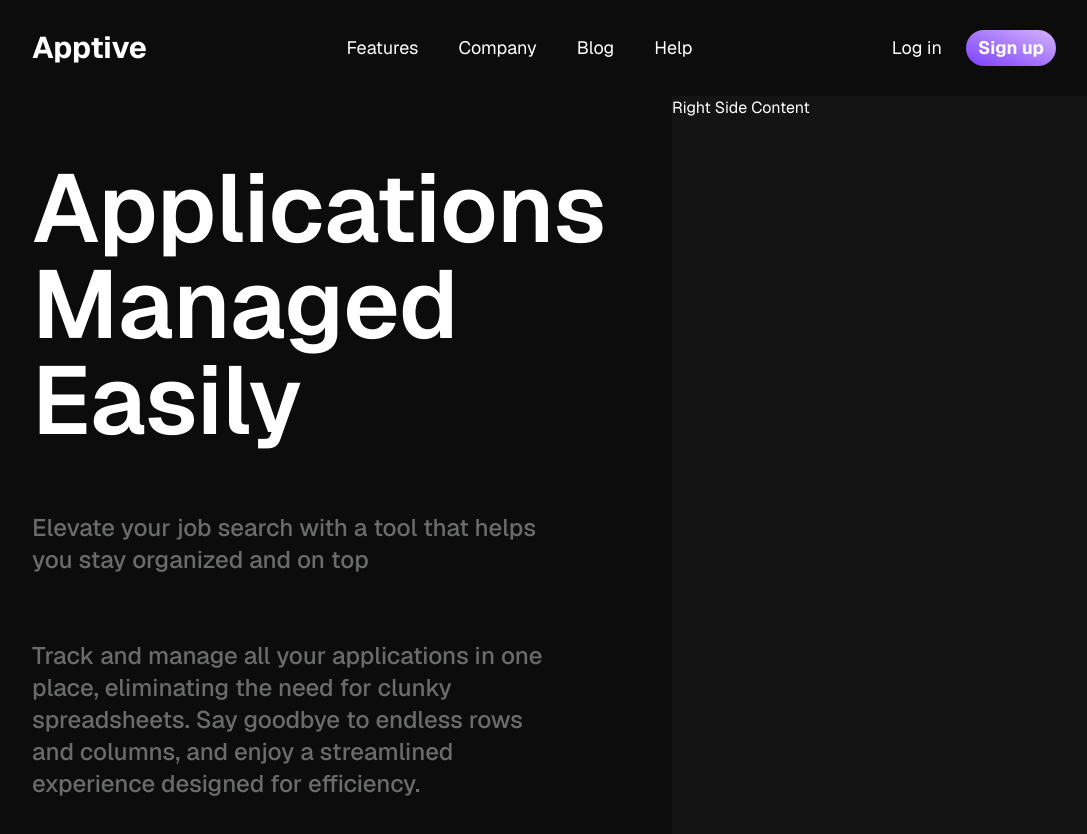
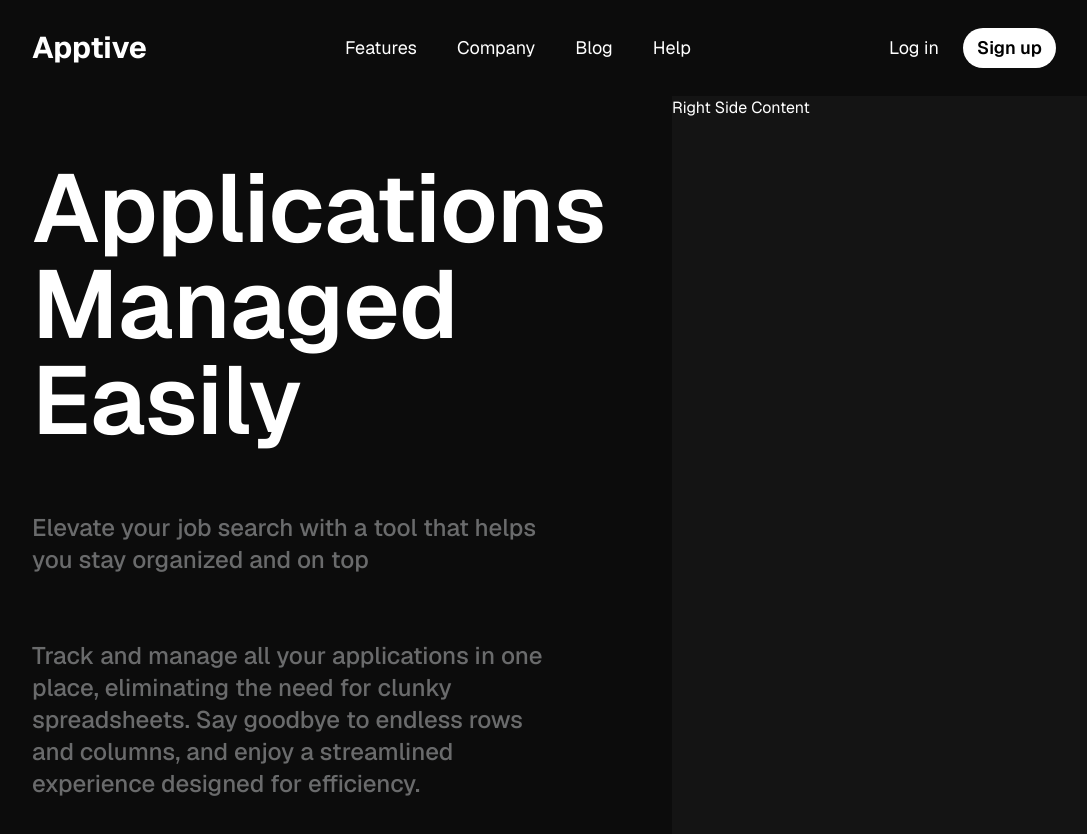
Before and after one commit to krishabbashyal/Apptive, a Next.js app in the folder client/: page / in a window 1280 px wide. Shown: the top 834 px of the page, without its empty margins (96-1183 px from the left). Built offline with nearby package versions, Linux system fonts and the light colour scheme.

Commit message:
Removed gradient

```diff
--- a/client/src/components/Navbar/Navbar.tsx
+++ b/client/src/components/Navbar/Navbar.tsx
@@ -6,7 +6,7 @@ import React from 'react'
 
 const Navbar = () => {
   return (
-    <div className='w-full top-0 justify-center h-24 bg-foreground flex flex-col'>
+    <div className='w-full top-0 justify-center h-24 bg-foreground flex flex-col sticky z-50'>
 
       <div className='flex justify-between items-center mx-32'>
         {/* Logo */}
@@ -24,7 +24,7 @@ const Navbar = () => {
         {/* Buttons */}
         <div className='flex flex-shrink-0 gap-x-6'>
           <button className='text-lg'>Log in</button>
-          <button className=' text-lg bg-gradient-to-tr from-accentDark to-accentLight font-bold px-3 py-1 rounded-full'>Sign up</button>
+          <button className=' text-lg bg-white text-black font-semibold px-3.5 py-1.5 rounded-full'>Sign up</button>
         </div>
       </div>
 
```
